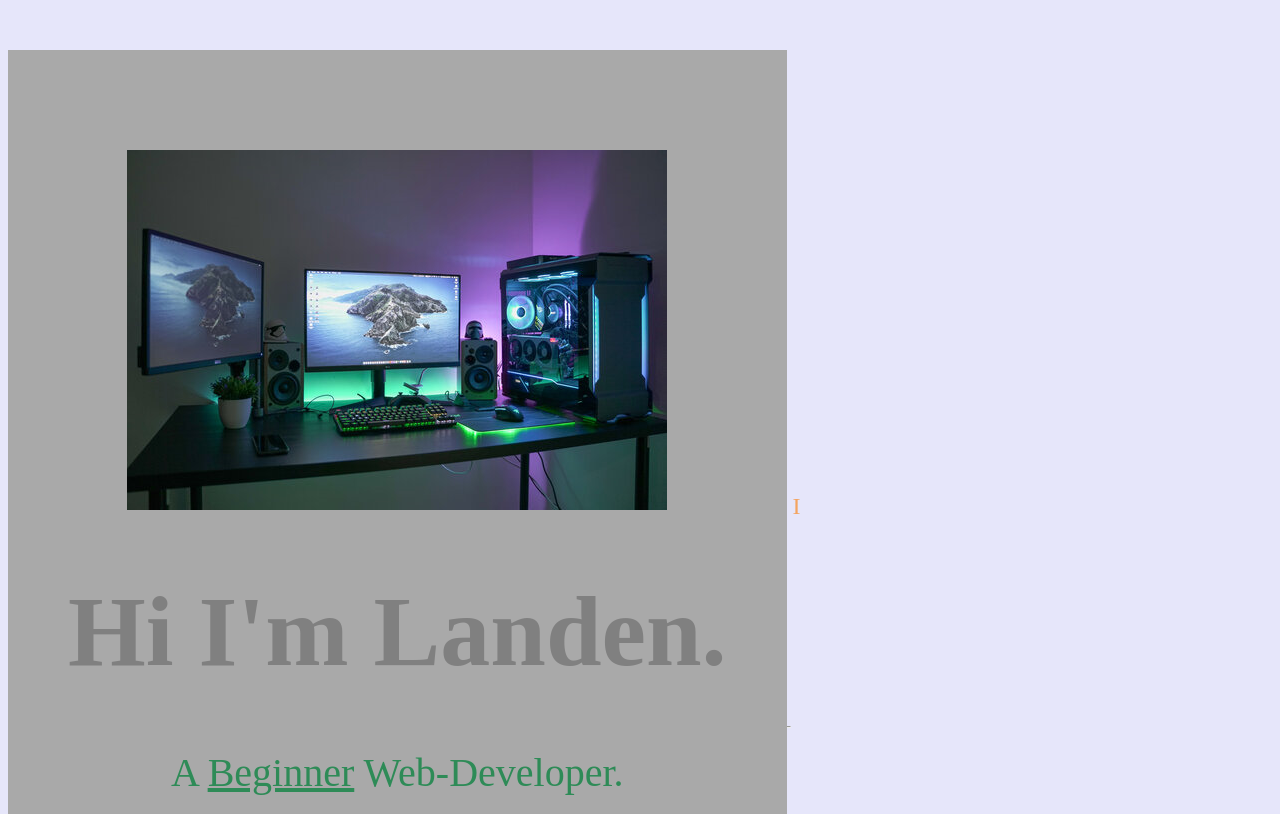
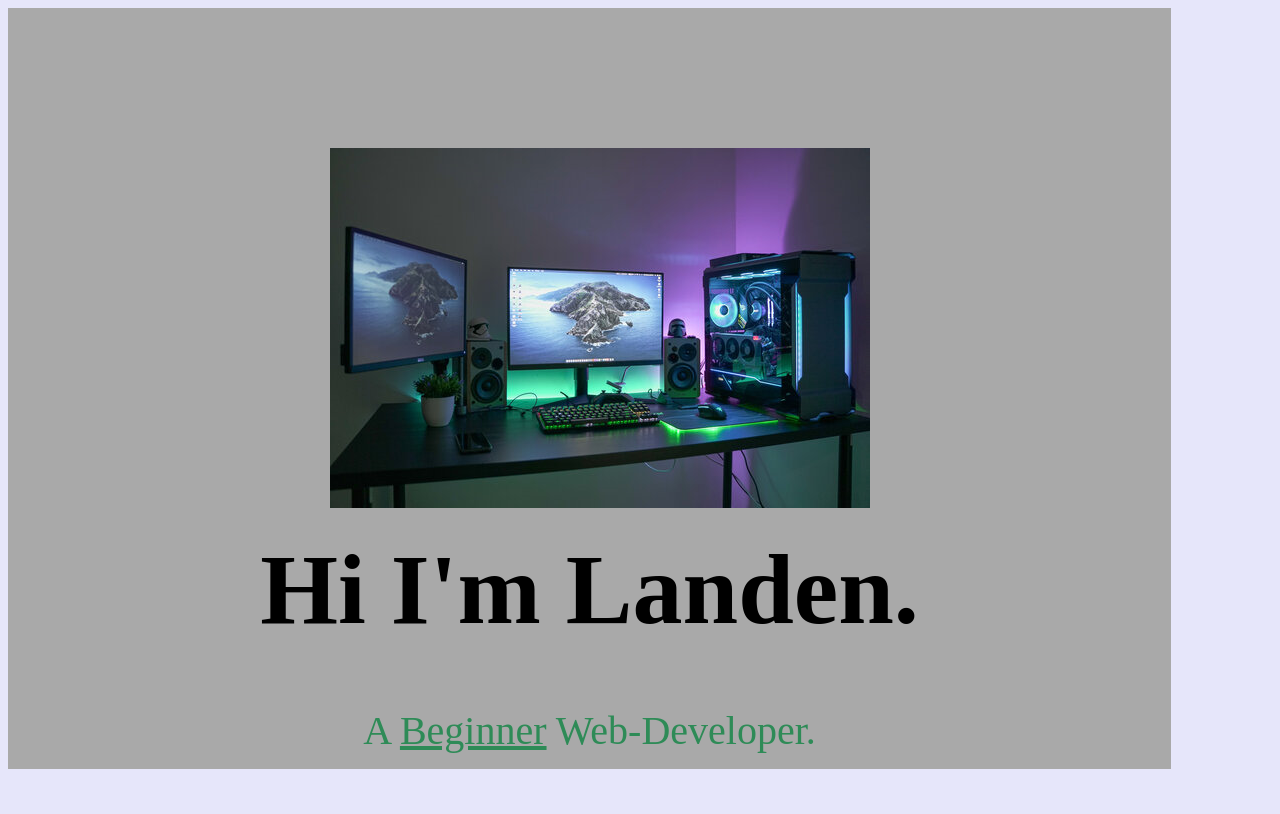
Before and after one commit to LiquoWolf1/Projects1, a plain HTML site: page index.html in a window 1280 px wide. Shown: the top 814 px of the page. Drawn offline with Linux system fonts and the light colour scheme.

Commit message:
Add files via upload

```diff
--- a/index.html
+++ b/index.html
@@ -1,5 +1,5 @@
 <!DOCTYPE html>
-<html lang="en">
+<html lang="en" id="media">
 <head>
     <meta charset="UTF-8">
     <meta name="viewport" content="width=device-width, initial-scale=1.0">
--- a/style.css
+++ b/style.css
@@ -1,10 +1,10 @@
-@media (min-width: 300px) and (max-width: 1600px){
+@media (min-width: 100px) and (max-width: 4000px){
    html{
    background-color: lavender;
    }
 }
 
-@media (min-width: 300px) and (max-width: 1600px){
+@media (min-width: 100px) and (max-width: 4000px){
   body {
   color: gray;
   text-align: center;
@@ -12,16 +12,16 @@
 }
 }
 
-@media (min-width: 300px) and (max-width: 1600px){
+@media (min-width: 100px) and (max-width: 4000px){
   h1 {
-  color: ;
+  color:black;
   font-size: 6.25rem;
   margin: 60px;
   font-family: "Sacramento";
 }
 }
 
-@media (min-width: 300px) and (max-width: 1600px){
+@media (min-width: 100px) and (max-width: 4000px){
   h2 {
   color: seagreen;
   font-size: 2.5rem;
@@ -30,14 +30,14 @@
 }
 }
 
-@media (min-width: 300px) and (max-width: 1600px){
+@media (min-width: 100px) and (max-width: 4000px){
   h3 {
   color: darkred;
   font-family: "Montserrat", sans-serif;
 }
 }
 
-@media (min-width: 300px) and (max-width: 1600px){
+@media (min-width: 100px) and (max-width: 4000px){
   p{
   line-height: 2;
   font-size: 1.5rem;
@@ -45,47 +45,46 @@
 }
 }
 
-@media (min-width: 300px) and (max-width: 1600px){
+@media (min-width: 100px) and (max-width: 4000px){
   hr {
   width: 300px;
   margin: 100px auto;
 }
 }
 
-@media (min-width: 20px) and (max-width: 1600px){
+@media (min-width: 100px) and (max-width: 4000px){
   .top-container {
   background-color: darkgray;
-  position: absolute;
   padding-top: 100px;
 }
 }
 
-@media (min-width: 300px) and (max-width: 1600px){
+@media (min-width: 100px) and (max-width: 4000px){
   .middle-container {
   margin: 50px;
 }
 }
 
-@media (min-width: 300px) and (max-width: 1600px){
+@media (min-width: 100px) and (max-width: 4000px){
   .bottom-container {
   background-color: lawngreen;
   padding: 50px 0 20px;
 }
 
-@media (min-width: 300px) and (max-width: 1600px){
+@media (min-width: 100px) and (max-width: 4000px){
   .Beginner {
   text-decoration: underline;
 }
 }
 
-@media (min-width: 300px) and (max-width: 1600px){
+@media (min-width: 100px) and (max-width: 4000px){
   .intro {
   width: 30%;
   margin: auto;
 }
 }
 
-@media (min-width: 300px) and (max-width: 1600px){
+@media (min-width: 100px) and (max-width: 4000px){
   .cr {
   color: darkorchid;
   font-size: 1rem;
@@ -93,22 +92,23 @@
 }
 }
 
-@media (min-width: 300px) and (max-width: 1600px){
+@media (min-width: 100px) and (max-width: 4000px){
   .setup {
-  position: flex;
+  position: relative;
   right: 300px;
   top: 40px;
   left: 10px;
 }
 }
 
-@media (min-width: 300px) and (max-width: 1600px){
+@media (min-width: 100px) and (max-width: 4000px){
   .NSC{
   color: brown;
 }
 }
 
-@media (min-width: 300px) and (max-width: 1600px){
+@media (min-width: 100px) and (max-width: 4000px){
   #media{
 position: relative;
-}
+display: flex;
+  }
```
